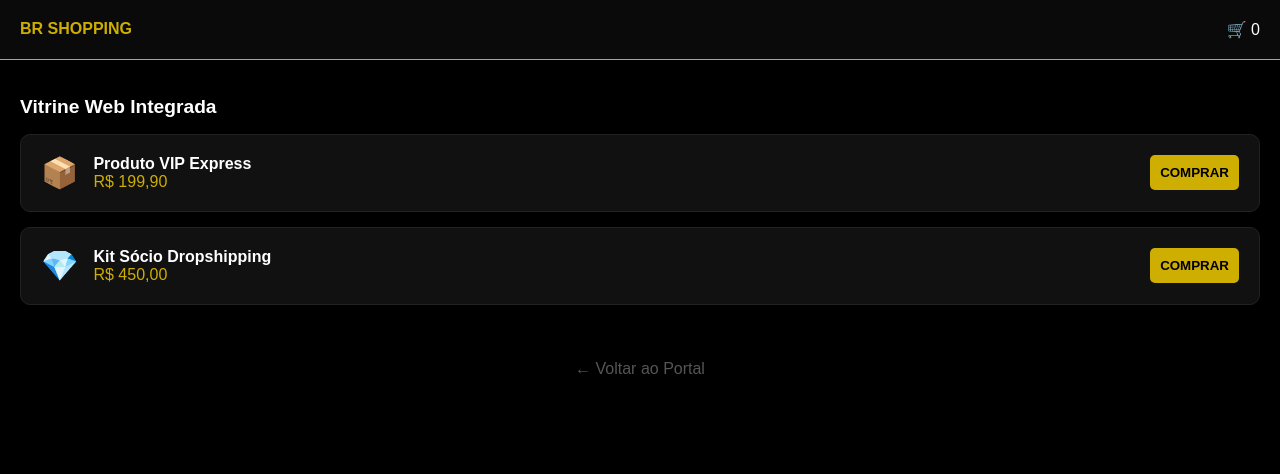
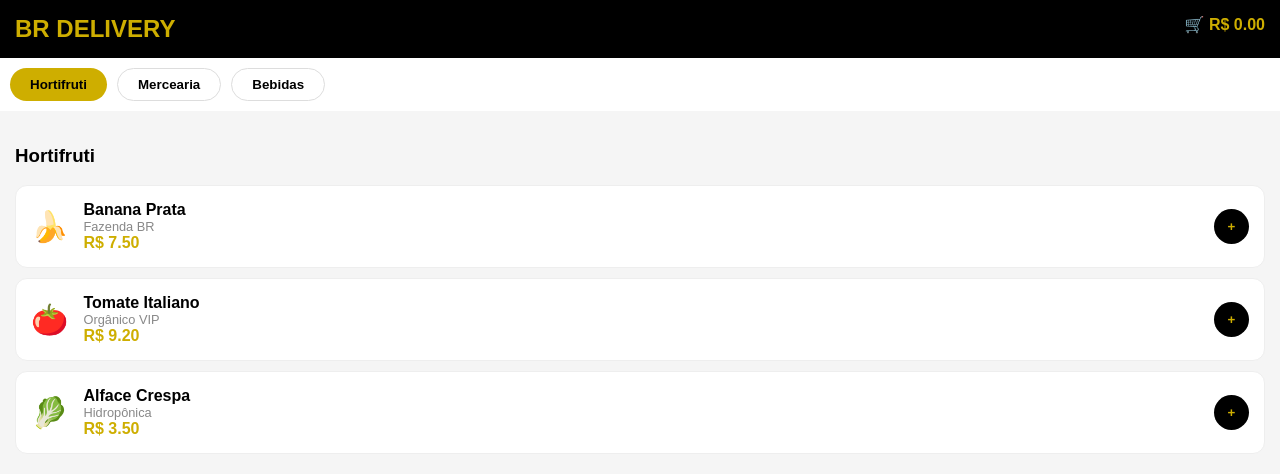
Before and after one commit to brempeedimento-byte/br-delivery-express, a Next.js app: page /delivery in a window 1280 px wide. Shown: the top 474 px of the page. Built offline with nearby package versions, Linux system fonts and the light colour scheme.

Commit message:
MASTER: Reconstrução Super-App (Portal + Marketplace iFood Style)

```diff
--- a/app/delivery/page.tsx
+++ b/app/delivery/page.tsx
@@ -1,34 +1,65 @@
 'use client';
 import { useState } from 'react';
+import { ShoppingCart, Search } from 'lucide-react';
 
-export default function DeliveryDropshipping() {
-  const [cart, setCart] = useState(0);
-  const produtos = [
-    { id: 1, n: 'Produto VIP Express', p: '199,90', icon: '📦' },
-    { id: 2, n: 'Kit Sócio Dropshipping', p: '450,00', icon: '💎' }
-  ];
+export default function Marketplace() {
+  const [cat, setCat] = useState('Hortifruti');
+  const [cart, setCart] = useState([]);
+
+  const prateleiras = {
+    'Hortifruti': [
+      { id: 1, n: 'Banana Prata', p: '7.50', ref: 'Fazenda BR', img: '🍌' },
+      { id: 2, n: 'Tomate Italiano', p: '9.20', ref: 'Orgânico VIP', img: '🍅' },
+      { id: 3, n: 'Alface Crespa', p: '3.50', ref: 'Hidropônica', img: '🥬' }
+    ],
+    'Mercearia': [
+      { id: 4, n: 'Arroz Branco 5kg', p: '28.90', ref: 'Marca Prata', img: '🌾' },
+      { id: 5, n: 'Arroz Integral 5kg', p: '32.00', ref: 'Marca Ouro', img: '🌾' },
+      { id: 6, n: 'Feijão Carioca 1kg', p: '8.40', ref: 'Kicaldo', img: '🫘' }
+    ],
+    'Bebidas': [
+      { id: 7, n: 'Água 500ml', p: '2.50', ref: 'Indaiá', img: '💧' },
+      { id: 8, n: 'Suco de Laranja 1L', p: '12.00', ref: 'Natural BR', img: '🍊' }
+    ]
+  };
+
+  const add = (item) => setCart([...cart, item]);
+  const total = cart.reduce((acc, i) => acc + parseFloat(i.p), 0).toFixed(2);
 
   return (
-    <div style={{ background: '#000', minHeight: '100vh', color: '#fff', fontFamily: 'sans-serif' }}>
-      <nav style={{ padding: '20px', borderBottom: '1px solid #ceae00', display: 'flex', justifyContent: 'space-between', background: '#0a0a0a' }}>
-        <span style={{ color: '#ceae00', fontWeight: 'bold' }}>BR SHOPPING</span>
-        <span>🛒 {cart}</span>
-      </nav>
-      <div style={{ padding: '20px' }}>
-        <h2 style={{ fontSize: '1.2rem' }}>Vitrine Web Integrada</h2>
-        {produtos.map(p => (
-          <div key={p.id} style={{ background: '#111', margin: '15px 0', padding: '20px', borderRadius: '10px', border: '1px solid #222', display: 'flex', justifyContent: 'space-between', alignItems: 'center' }}>
-             <span style={{ fontSize: '30px' }}>{p.icon}</span>
-             <div style={{ flex: 1, marginLeft: '15px' }}>
-                <div style={{ fontWeight: 'bold' }}>{p.n}</div>
-                <div style={{ color: '#ceae00' }}>R$ {p.p}</div>
-             </div>
-             <button onClick={() => setCart(cart + 1)} style={{ background: '#ceae00', border: 'none', padding: '10px', borderRadius: '5px', fontWeight: 'bold' }}>COMPRAR</button>
+    <div style={{ background: '#f5f5f5', minHeight: '100vh', color: '#000', fontFamily: 'sans-serif' }}>
+      <header style={{ background: '#000', color: '#ceae00', padding: '15px', position: 'sticky', top: 0, zIndex: 10, display: 'flex', justifyContent: 'space-between' }}>
+        <h2 style={{ margin: 0 }}>BR DELIVERY</h2>
+        <div style={{ fontWeight: 'bold' }}>🛒 R$ {total}</div>
+      </header>
+
+      <div style={{ display: 'flex', overflowX: 'auto', background: '#fff', padding: '10px', gap: '10px' }}>
+        {Object.keys(prateleiras).map(c => (
+          <button key={c} onClick={() => setCat(c)} style={{ padding: '8px 20px', borderRadius: '20px', border: cat === c ? 'none' : '1px solid #ddd', background: cat === c ? '#ceae00' : '#fff', fontWeight: 'bold' }}>{c}</button>
+        ))}
+      </div>
+
+      <main style={{ padding: '15px' }}>
+        <h3>{cat}</h3>
+        {prateleiras[cat].map(p => (
+          <div key={p.id} style={{ background: '#fff', padding: '15px', borderRadius: '12px', marginBottom: '10px', display: 'flex', alignItems: 'center', border: '1px solid #eee' }}>
+            <span style={{ fontSize: '30px' }}>{p.img}</span>
+            <div style={{ flex: 1, marginLeft: '15px' }}>
+              <div style={{ fontWeight: 'bold' }}>{p.n}</div>
+              <div style={{ fontSize: '0.8rem', color: '#888' }}>{p.ref}</div>
+              <div style={{ color: '#ceae00', fontWeight: 'bold' }}>R$ {p.p}</div>
+            </div>
+            <button onClick={() => add(p)} style={{ background: '#000', color: '#ceae00', border: 'none', borderRadius: '50%', width: '35px', height: '35px', fontWeight: 'bold' }}>+</button>
           </div>
         ))}
-        {cart > 0 && <button style={{ width: '100%', padding: '20px', background: '#ceae00', color: '#000', fontWeight: 'bold', border: 'none', borderRadius: '8px', marginTop: '20px' }}>FINALIZAR PEDIDO (CHECKOUT WEB)</button>}
-      </div>
-      <a href="/" style={{ display: 'block', textAlign: 'center', color: '#555', marginTop: '20px', textDecoration: 'none' }}>← Voltar ao Portal</a>
+      </main>
+
+      {cart.length > 0 && (
+        <div style={{ position: 'fixed', bottom: 20, width: '90%', left: '5%', background: '#000', padding: '15px', borderRadius: '10px', display: 'flex', justifyContent: 'space-between', color: '#fff' }}>
+          <span>Total: R$ {total}</span>
+          <button style={{ background: '#ceae00', border: 'none', padding: '5px 15px', fontWeight: 'bold', borderRadius: '5px' }}>FINALIZAR</button>
+        </div>
+      )}
     </div>
   );
 }
```
Also changed, not shown: app/page.tsx (+4 -7 lines).
